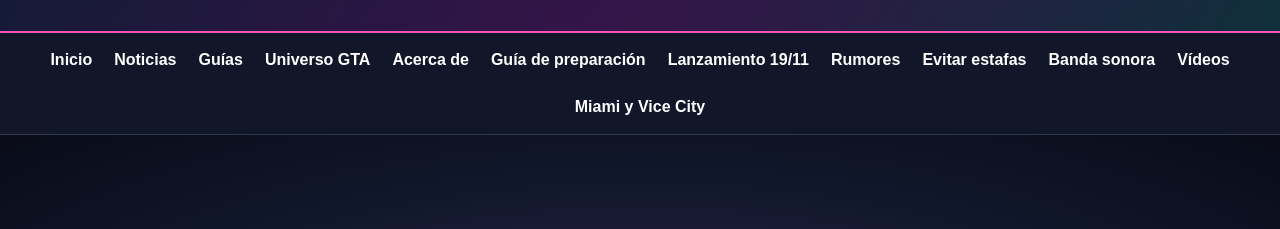
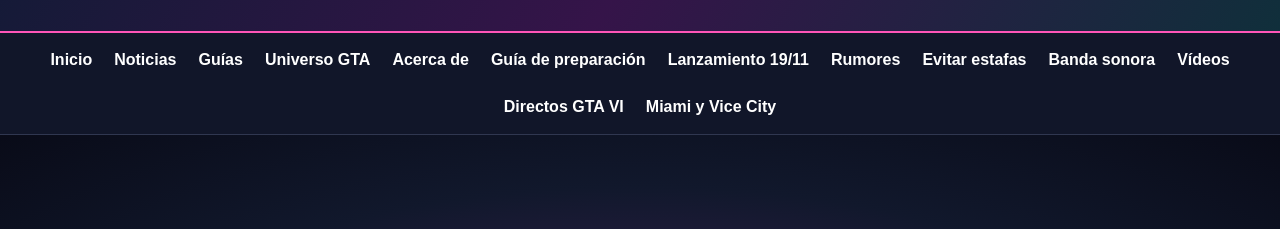
Before and after one commit to martinjordi119-tech/radar-vice-city, a plain HTML site: page index.html in a window 1280 px wide. Shown: the part 135-364 px from the top of the page. Drawn offline with Linux system fonts and the light colour scheme.

Commit message:
Enlazar directos GTA VI desde la portada

```diff
--- a/index.html
+++ b/index.html
@@ -43,7 +43,7 @@ footer{text-align:center;border-top:1px solid var(--line);padding:28px;color:#98
 </head>
 <body>
 <header><div class="logo">RADAR VICE CITY</div><p>Tu radar independiente de Grand Theft Auto VI</p></header>
-<nav><a href="#inicio">Inicio</a><a href="#noticias">Noticias</a><a href="#guias">Guías</a><a href="#universo">Universo GTA</a><a href="#acerca">Acerca de</a><a href="./articulo-preparar-gta6.html">Guía de preparación</a><a href="./preparar-gta6-lanzamiento-19-noviembre.html">Lanzamiento 19/11</a><a href="./como-distinguir-rumores-gta6.html">Rumores</a><a href="./evitar-estafas-gta6.html">Evitar estafas</a><a href="./banda-sonora-gta6-album-filtracion-confirmado.html">Banda sonora</a><a href="./videos.html">Vídeos</a><a href="./miami-se-convierte-en-vice-city-gta6.html">Miami y Vice City</a></nav>
+<nav><a href="#inicio">Inicio</a><a href="#noticias">Noticias</a><a href="#guias">Guías</a><a href="#universo">Universo GTA</a><a href="#acerca">Acerca de</a><a href="./articulo-preparar-gta6.html">Guía de preparación</a><a href="./preparar-gta6-lanzamiento-19-noviembre.html">Lanzamiento 19/11</a><a href="./como-distinguir-rumores-gta6.html">Rumores</a><a href="./evitar-estafas-gta6.html">Evitar estafas</a><a href="./banda-sonora-gta6-album-filtracion-confirmado.html">Banda sonora</a><a href="./videos.html">Vídeos</a><a href="./directos.html">Directos GTA VI</a><a href="./miami-se-convierte-en-vice-city-gta6.html">Miami y Vice City</a></nav>
 <section class="hero" id="inicio"><h1>TODO EL UNIVERSO DE <span class="accent">GTA VI</span><br>EN TU RADAR</h1><p>Noticias, novedades, guías y análisis sobre Vice City y el próximo Grand Theft Auto. Diferenciamos la información confirmada de los rumores.</p><a class="btn" href="#noticias">VER ÚLTIMAS NOTICIAS</a><a class="btn secondary" href="./videos.html">VER VÍDEOS GTA VI ▶</a></section>
 <main>
 <section class="wrap" id="noticias"><h2>📰 Últimas noticias</h2><input class="search" id="search" type="search" placeholder="Buscar noticias y guías…" aria-label="Buscar contenido"><div class="grid" id="news"><article class="card"><span class="tag">ACTUALIZACIÓN AUTOMÁTICA</span><h3>Preparando el radar de noticias</h3><p>El sitio consultará fuentes RSS públicas y mostrará titulares recientes con enlace a su publicación original.</p></article></div><p class="notice" id="updated">Cargando noticias…</p></section>
```
